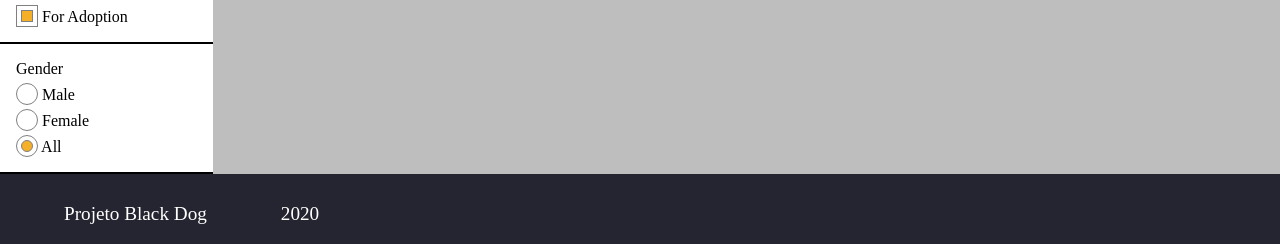
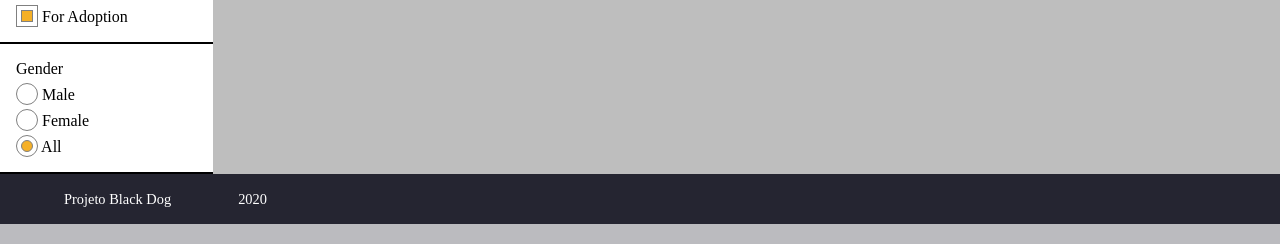
Before and after one commit to nuno-fao/LTW, a PHP site: page /pages/main.php in a window 1280 px wide. Shown: the part 640-884 px from the top of the page. Run offline with PHP 8.4, Linux system fonts and the light colour scheme; data comes from the database, SQL or seed files in the repository.

Commit message:
Footer was too big

```diff
--- a/src/css/style.css
+++ b/src/css/style.css
@@ -3,7 +3,7 @@ body {
     width: 100%;
     position: relative;
     min-height: 100vh;
-    padding-bottom: 70px;
+    padding-bottom: 50px;
 }
 
 a:hover,
@@ -380,13 +380,13 @@ form textarea#proposal-text{
     left: 0;
     display: flex;
     flex-direction: row;
-    height: 70px;
+    height: 50px;
+    font-size: 0.9em;
 }
 
 .footer .text{
-    margin: 10px;
+    margin: 3px;
     margin-left: 5%;
-    font-size: 1.2em;
     font-weight: 400;
     color:white;
 }
```
